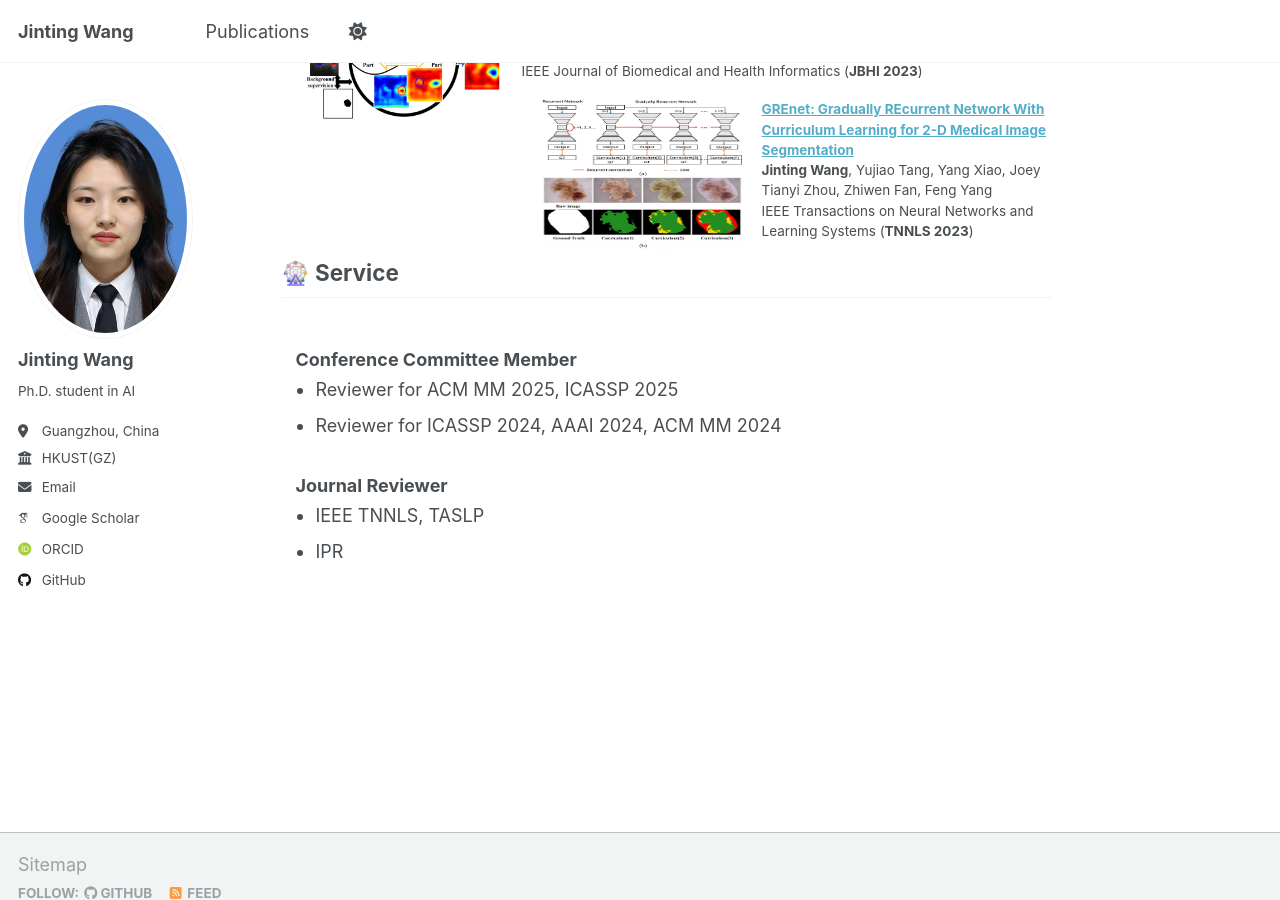
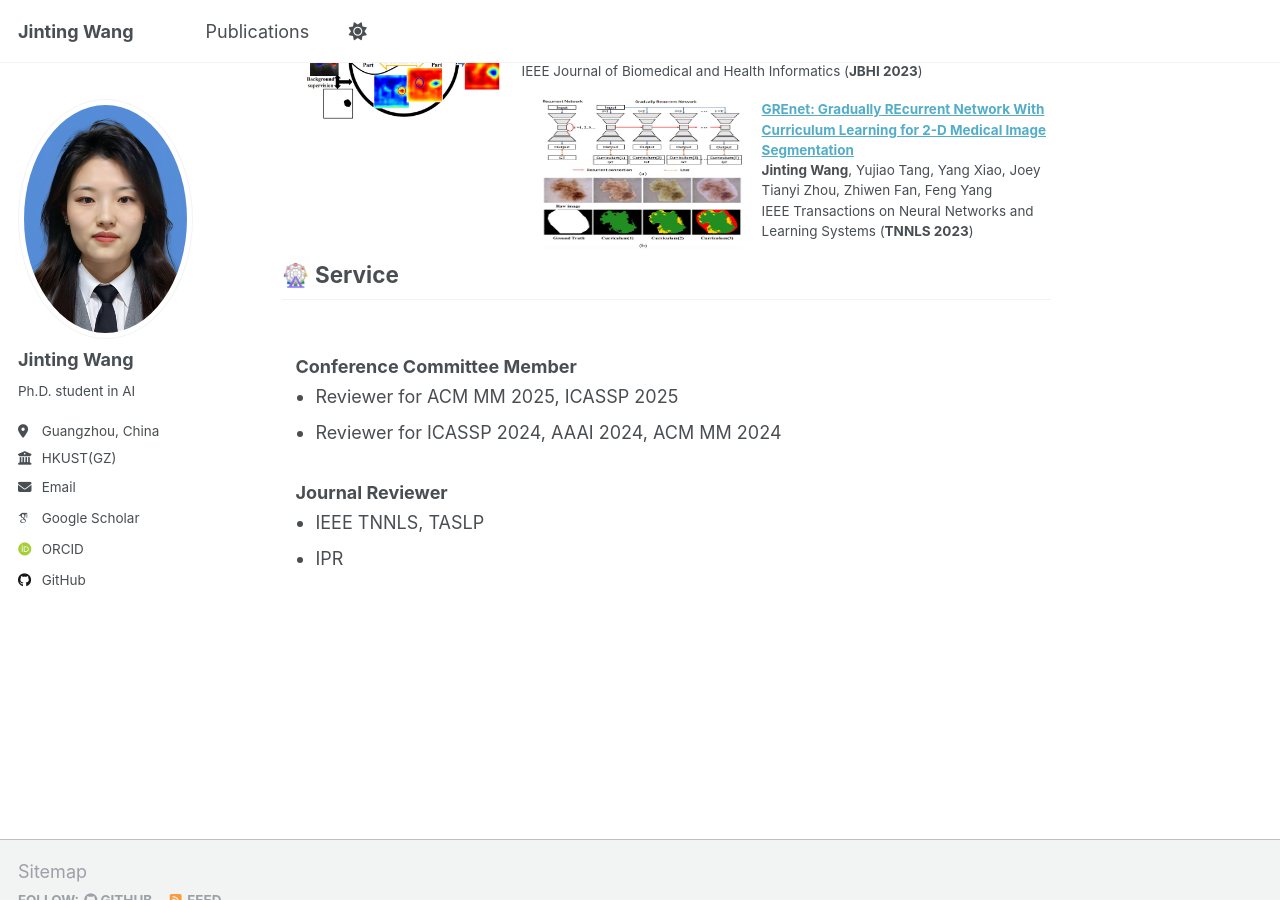
Before and after one commit to beria-moon/Beria.github.io, a Jekyll site: the page built from _pages/about.md, in a window 1280 px wide and 900 px high, scrolled down 1268 px. Built offline with Jekyll 4.4.1, drawn with Linux system fonts in a browser that asks for light colours; some web fonts are replaced.

Commit message:
Update about.md

```diff
--- a/_pages/about.md
+++ b/_pages/about.md
@@ -98,8 +98,8 @@ TaiChiNet: Negative-Positive Cross-Attention Network for Breast Lesion Segmentat
 
 
 
-<h2 style="margin: 15px 0 5px 0;">🎡 Service</h2>
-<div style="padding: 10px; width: 99%; margin: 5px auto;">
+<h2 style="display: block; clear: both; margin: 20px 0 10px 0;">🎡 Service</h2>
+<div style="display: block; padding: 10px; width: 99%; margin: 5px auto; clear: both;">
 
   <h3 style="margin-bottom: 5px;">Conference Committee Member</h3>
   <ul style="margin: 0 0 10px 20px; padding: 0;">
```
